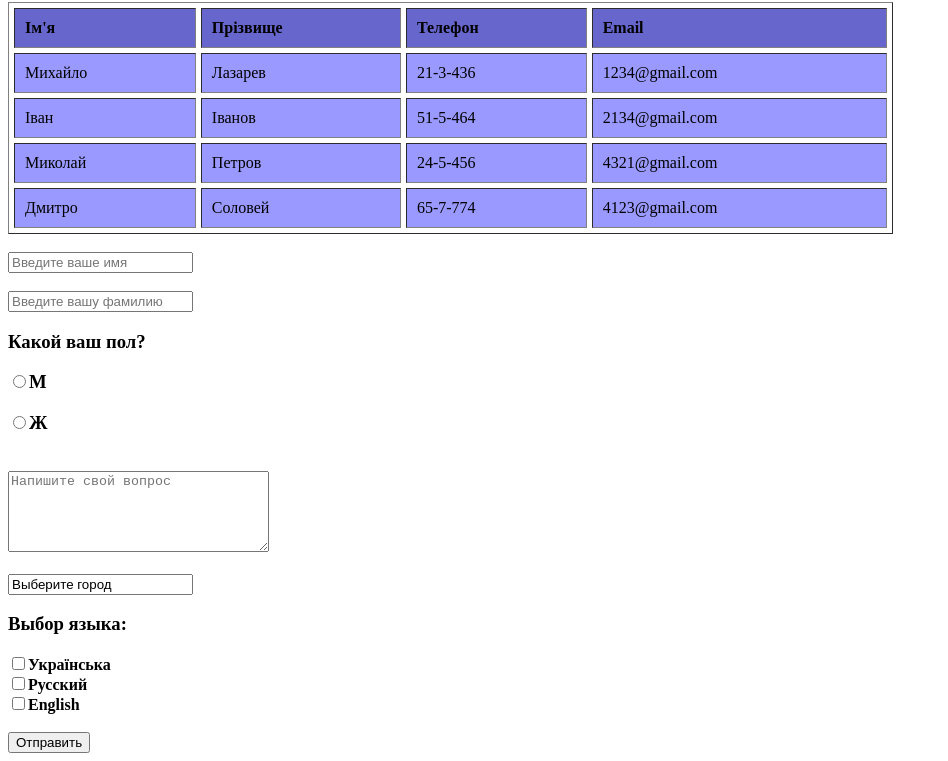
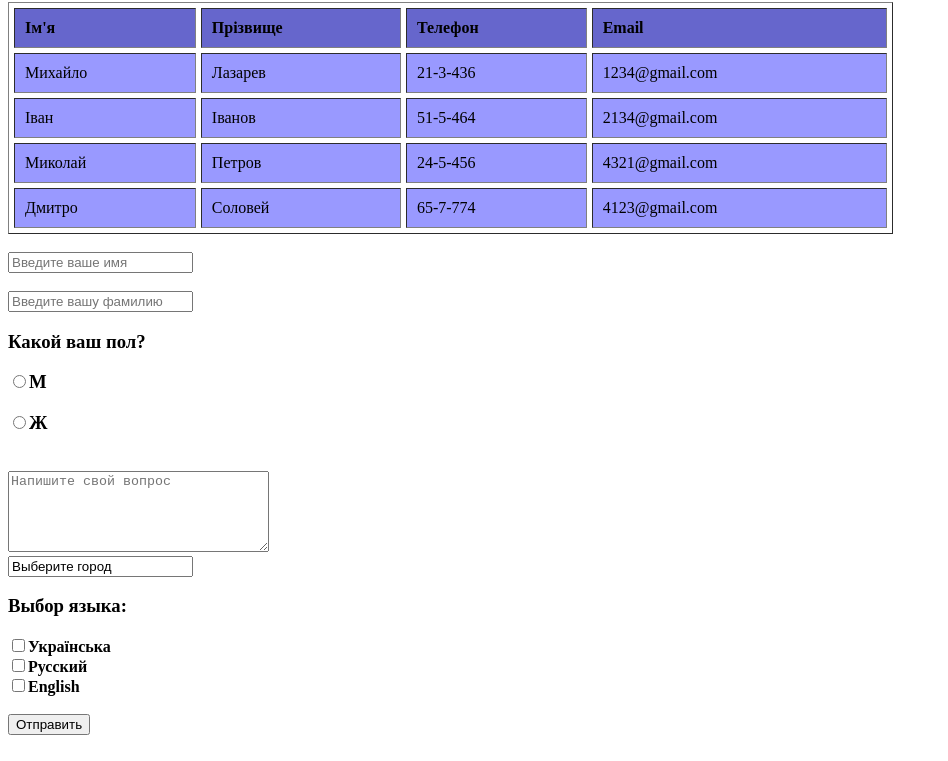
Before and after one commit to Sofiya108/homework222222, a plain HTML site: page index.html in a window 1280 px wide. Shown: the part 78-839 px from the top of the page, without its empty margins (0-948 px from the left). Drawn offline with Linux system fonts and the light colour scheme.

Commit message:
Update index.html
2- using teg <div>

```diff
--- a/index.html
+++ b/index.html
@@ -55,7 +55,7 @@
 
 		<br><textarea placeholder="Напишите свой вопрос" name="question" cols="30" rows="5"></textarea><br>
 
-		<br>
+		<div>
 		<input list="town" value="Выберите город">
 		<datalist id="town">
 			<option value="Одесса">Одесса</option>
@@ -63,7 +63,7 @@
 			<option value="Харьков">Харьков</option>
 			<option value="Львов">Львов</option>
 		</datalist>
-		<br>
+		<div/>
 
 		<h3>Выбор языка:</h3>
 		<input type="checkbox" name="lenguage" value="uk"/><b>Українська</b><br/>
```
